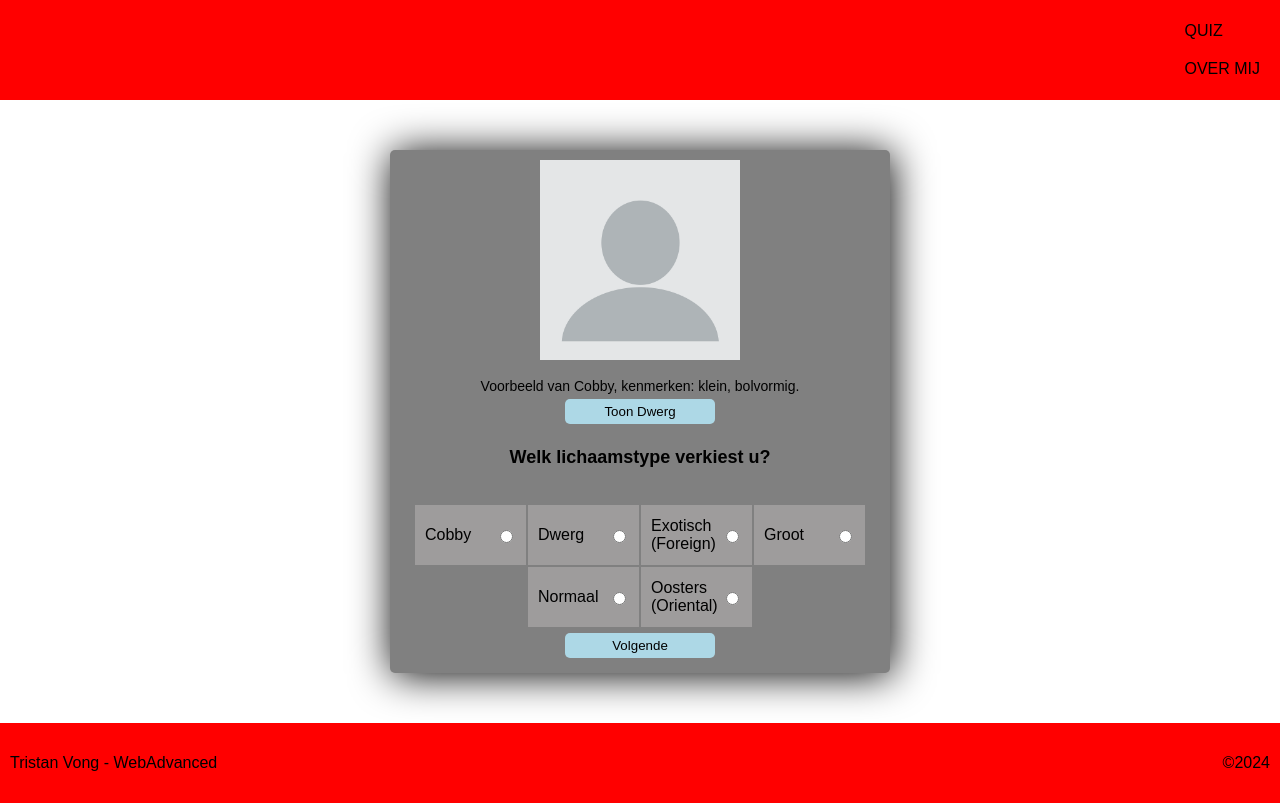
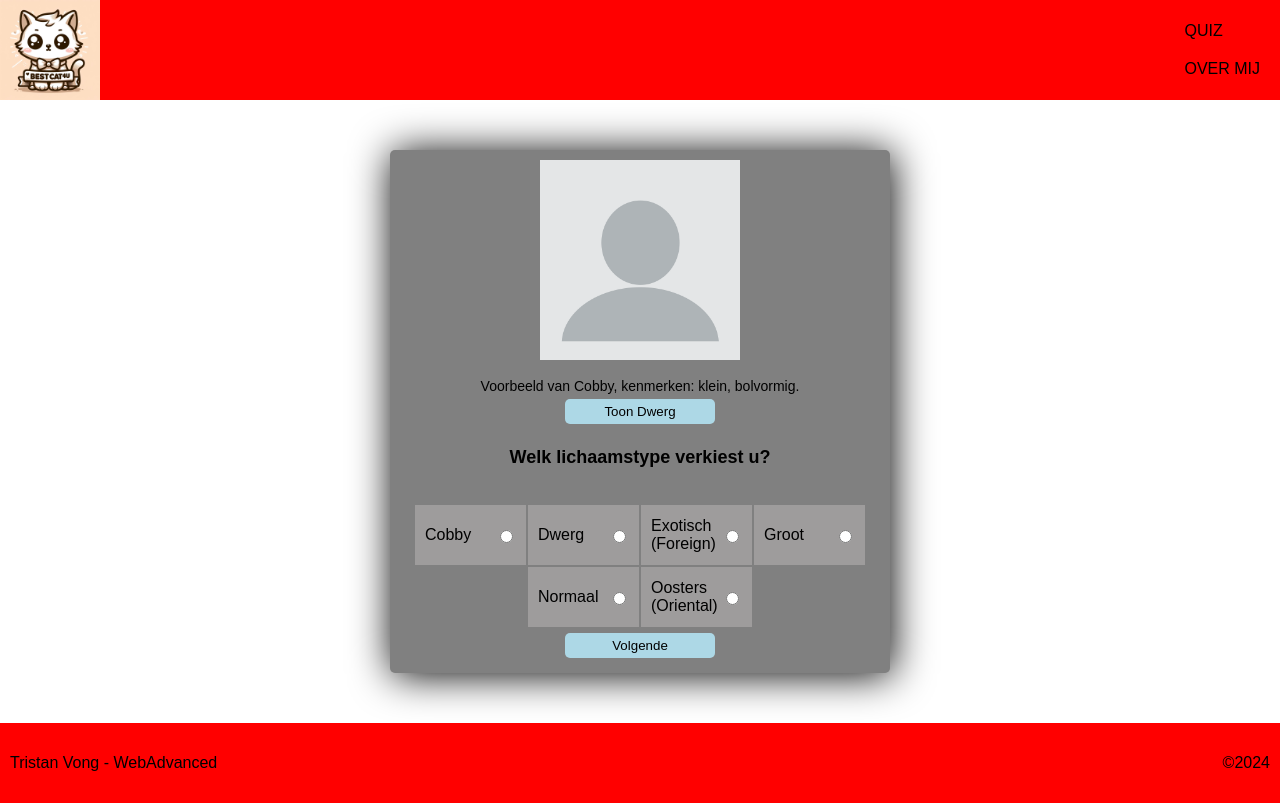
Before and after one commit to tristanvong/TheBestCat4U, a plain HTML site: page index.html in a window 1280 px wide. Drawn offline with Linux system fonts and the light colour scheme; no server answers.

Commit message:
Update stylesheet.css

```diff
--- a/stylesheet.css
+++ b/stylesheet.css
@@ -12,7 +12,7 @@ nav  {
     justify-content: right;
     align-items: center;
     margin-bottom: 50px;
-    background-image: url("../images/bestcat4ulogo.jpg");
+    background-image: url("bestcat4ulogo.jpg");
     background-size: 100px;
     background-repeat: no-repeat;
 }
```
